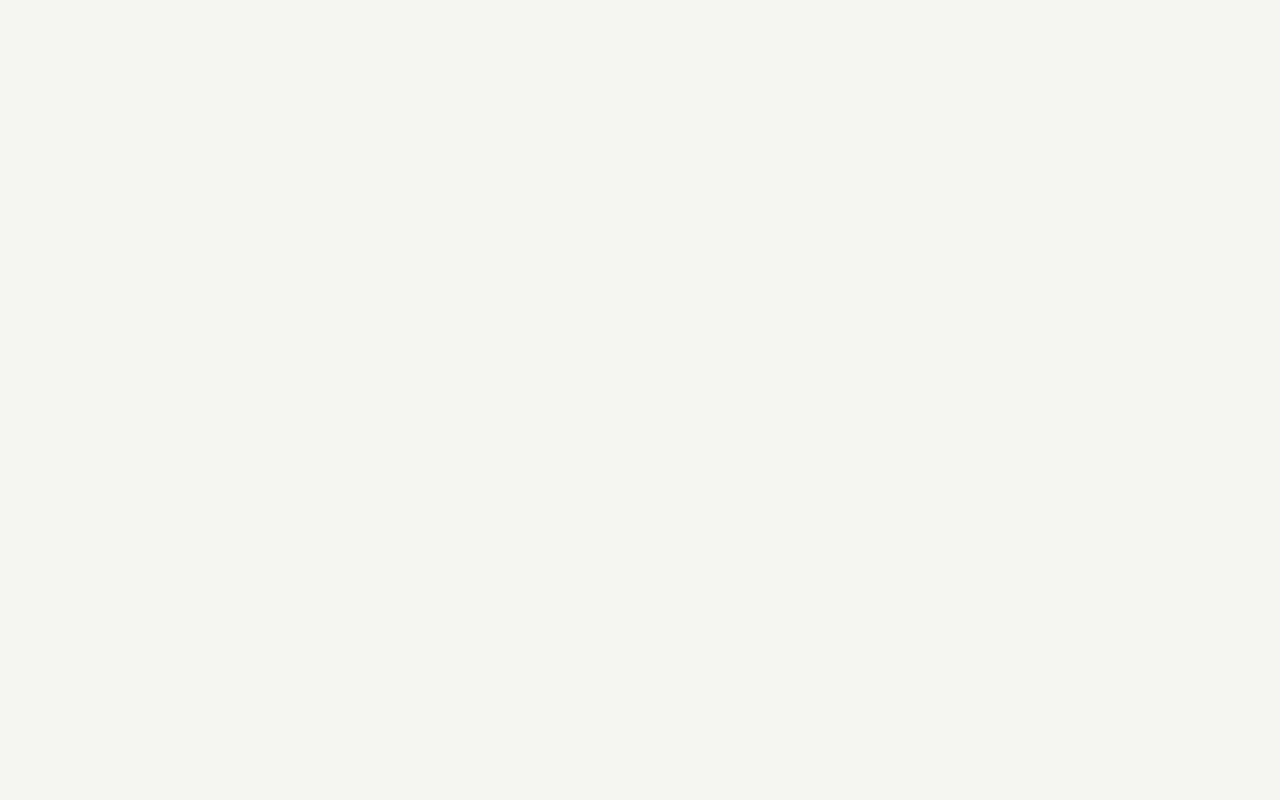
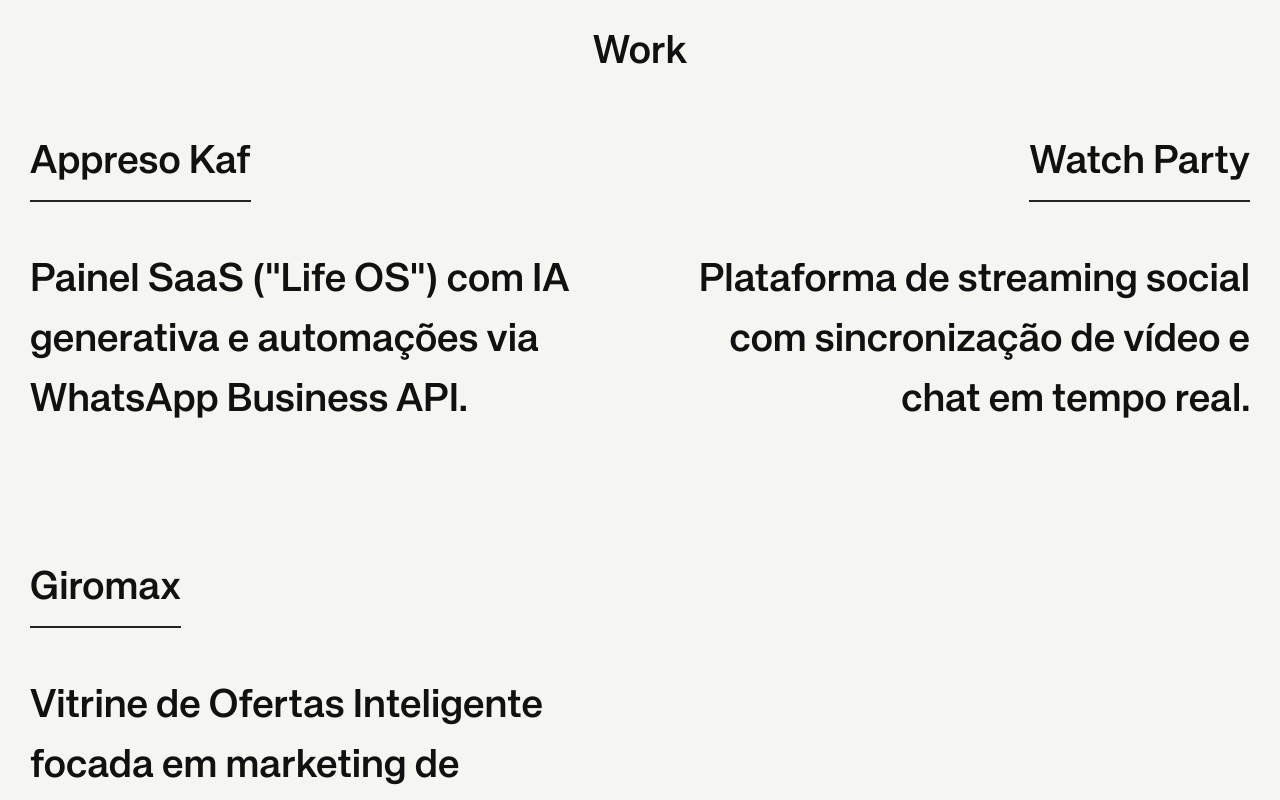
Before and after one commit to kauannkelvinn/portfolio-v2, a Next.js app: page / in a window 1280 px wide. Shown: the part 1180-1980 px from the top of the page. Before the commit the page ends 1152 px from the top, so only its background shows below. Built offline with nearby package versions, Linux system fonts and the light colour scheme.

Commit message:
feat: implements css grid in the work project showcase

```diff
--- a/src/app/page.tsx
+++ b/src/app/page.tsx
@@ -1,11 +1,13 @@
 import Navbar from '@/components/Navbar'
 import Hero from '@/components/Hero'
+import Work from '@/components/Work'
 
 export default function Home() {
   return (
     <main className="w-full">
       <Navbar />
       <Hero />
+      <Work />
     </main>
   )
 }
--- a/src/components/Hero.tsx
+++ b/src/components/Hero.tsx
@@ -1,6 +1,6 @@
 export default function Hero() {
   return (
-    <section className="mt-72.25 mb-30 flex w-full flex-col">
+    <section className="border-portfolio-percent mt-72.25 flex w-full flex-col border-b-2 pb-30">
       <div className="text-90 text-portfolio-title flex flex-col leading-[0.864] font-medium">
         <span>Full Stack</span>
         <span>Software Engineer</span>
--- /dev/null
+++ b/src/components/Work.tsx
@@ -0,0 +1,54 @@
+export default function Work() {
+  return (
+    <section
+      id="work"
+      className="border-portfolio-percent w-full flex-col border-b-2 pt-12 pb-42.5"
+    >
+      <div className="text-40 text-portfolio-black mb-12.5 w-full text-center font-medium">
+        Work
+      </div>
+
+      <div className="grid grid-cols-2 gap-x-20 gap-y-32">
+        <div className="text-portfolio-black text-40 flex flex-col">
+          <a
+            href="https://github.com/kauannkelvinn/appresso-kaf"
+            target="_blank"
+            className="border-portfolio-percent hover:opacity-70t opacity w-fit border-b-2 pb-2 font-medium transition"
+          >
+            Appreso Kaf
+          </a>
+          <p className="mt-12 max-w-147.5">
+            Painel SaaS (&quot;Life OS&quot;) com IA generativa e automações via WhatsApp Business
+            API.
+          </p>
+        </div>
+
+        <div className="text-portfolio-black text-40 flex flex-col items-end text-right">
+          <a
+            href="https://github.com/kauannkelvinn/appresso-kaf"
+            target="_blank"
+            className="border-portfolio-percent hover:opacity-70t opacity w-fit border-b-2 pb-2 font-medium transition"
+          >
+            Watch Party
+          </a>
+          <p className="mt-12 max-w-147.5">
+            Plataforma de streaming social com sincronização de vídeo e chat em tempo real.
+          </p>
+        </div>
+
+        <div className="text-portfolio-black text-40 flex flex-col">
+          <a
+            href="https://github.com/kauannkelvinn/appresso-kaf"
+            target="_blank"
+            className="border-portfolio-percent hover:opacity-70t opacity w-fit border-b-2 pb-2 font-medium transition"
+          >
+            Giromax
+          </a>
+          <p className="mt-12 max-w-147.5">
+            Vitrine de Ofertas Inteligente focada em marketing de afiliados.
+          </p>
+        </div>
+      </div>
+    </section>
+  )
+}
```
